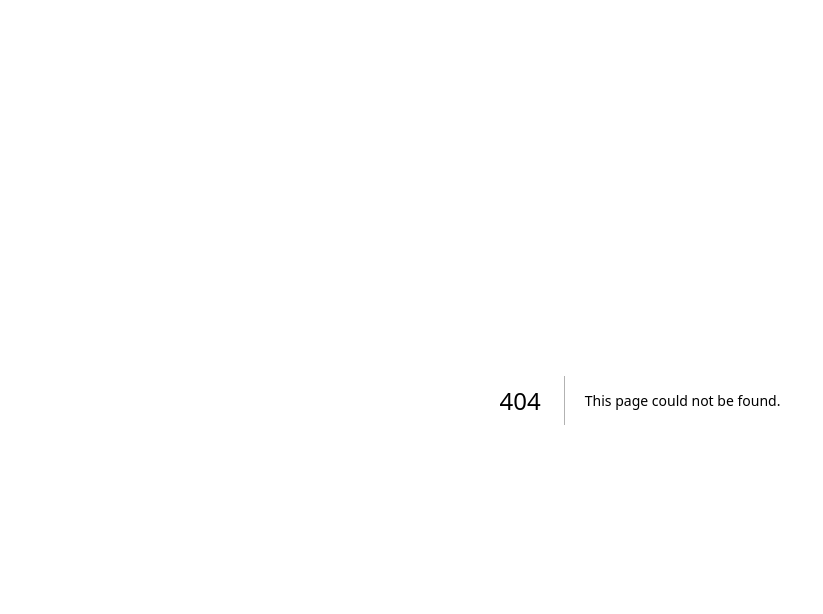
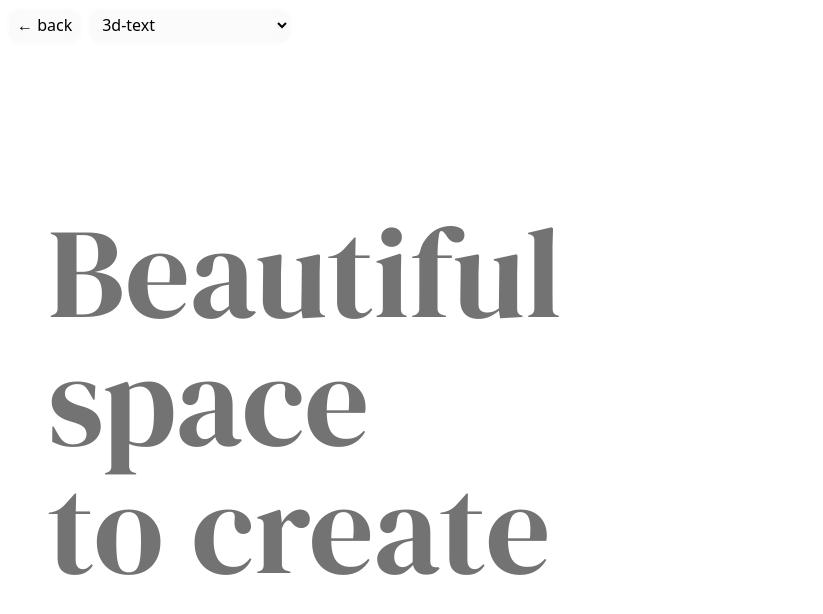
Before and after one commit to NightWanderer2004/animations-training, a Next.js app: page /examples/3d-text in a window 1280 px wide. Before the commit this address had no page. Shown: the top 614 px of the page, without its empty margins (0-823 px from the left). Built offline with nearby package versions, Linux system fonts and the light colour scheme.

Commit message:
Add new animation

```diff
--- a/src/app/data.js
+++ b/src/app/data.js
@@ -4,6 +4,7 @@ export const links = [
    { category: 'scroll', link: 'cards-parallax' },
    { category: 'interaction', link: 'magnetic-btns' },
    { category: 'scroll', link: 'parallax-gallery' },
+   { category: 'interaction', link: '3d-text' },
 ].reverse()
 
 export const pageVariants = {
--- /dev/null
+++ b/src/app/examples/3d-text/page.js
@@ -0,0 +1,27 @@
+'use client'
+import { useRef } from 'react'
+import s from './style.module.scss'
+import { dm_serif_display } from '@/app/fonts'
+
+export default function page() {
+   const plane = useRef(null)
+
+   return (
+      <div className={`${s.container} ${dm_serif_display.className}`}>
+         <div ref={plane} className={s.body}>
+            <Text3d primary={'Beautiful'} secondary={'Beautiful'} />
+            <Text3d primary={'space'} secondary={'space'} />
+            <Text3d primary={'to create'} secondary={'to create'} />
+         </div>
+      </div>
+   )
+}
+
+function Text3d({ primary, secondary }) {
+   return (
+      <div className={s.textContainer}>
+         <p className={s.primary}>{primary}</p>
+         <p className={s.secondary}>{secondary}</p>
+      </div>
+   )
+}
--- /dev/null
+++ b/src/app/examples/3d-text/style.module.scss
@@ -0,0 +1,32 @@
+.container {
+   @apply h-screen w-full flex my-[-85vh] px-12;
+}
+
+.body {
+   @apply flex flex-col justify-center;
+}
+
+.textContainer {
+   @apply relative w-fit cursor-pointer transition-transform duration-500 ease-[cubic-bezier(0.16,1,0.3,1)];
+   transform-style: preserve-3d;
+   &:hover {
+      transform: rotateX(90deg);
+   }
+
+   p {
+      @apply text-[20vw] lg:text-[10vw] leading-[25vw] lg:leading-[10vw] m-0 text-neutral-500 transition-all duration-500 ease-[cubic-bezier(0.16,1,0.3,1)];
+   }
+   .secondary {
+      @apply absolute top-0 text-orange-300 opacity-0 origin-bottom;
+      transform: rotateX(-90deg) translateY(13vw);
+      @media (min-width: 640px) {
+         transform: rotateX(-90deg) translateY(5vw);
+      }
+   }
+   &:hover .primary {
+      @apply opacity-0 -translate-y-full;
+   }
+   &:hover .secondary {
+      @apply opacity-100;
+   }
+}
```
Also changed, not shown: public/thumbnails/3d-text.png (added).
